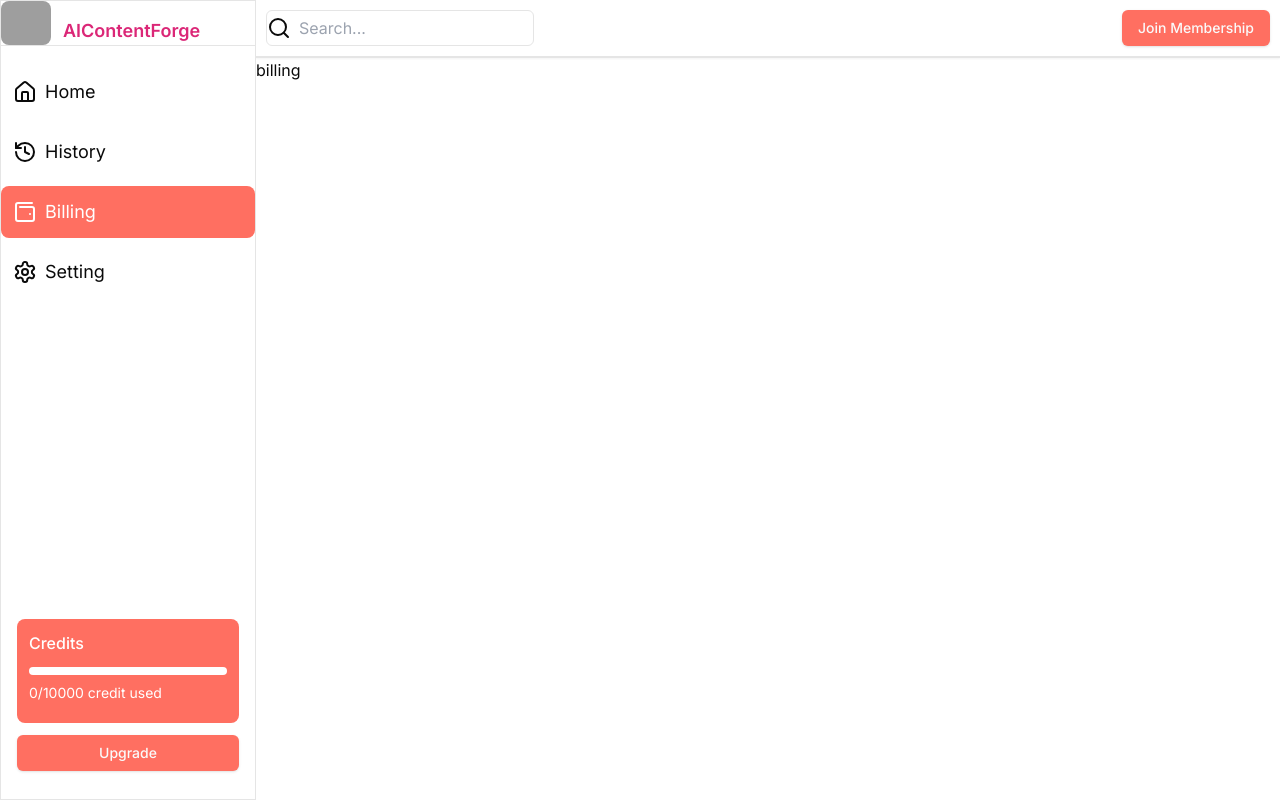
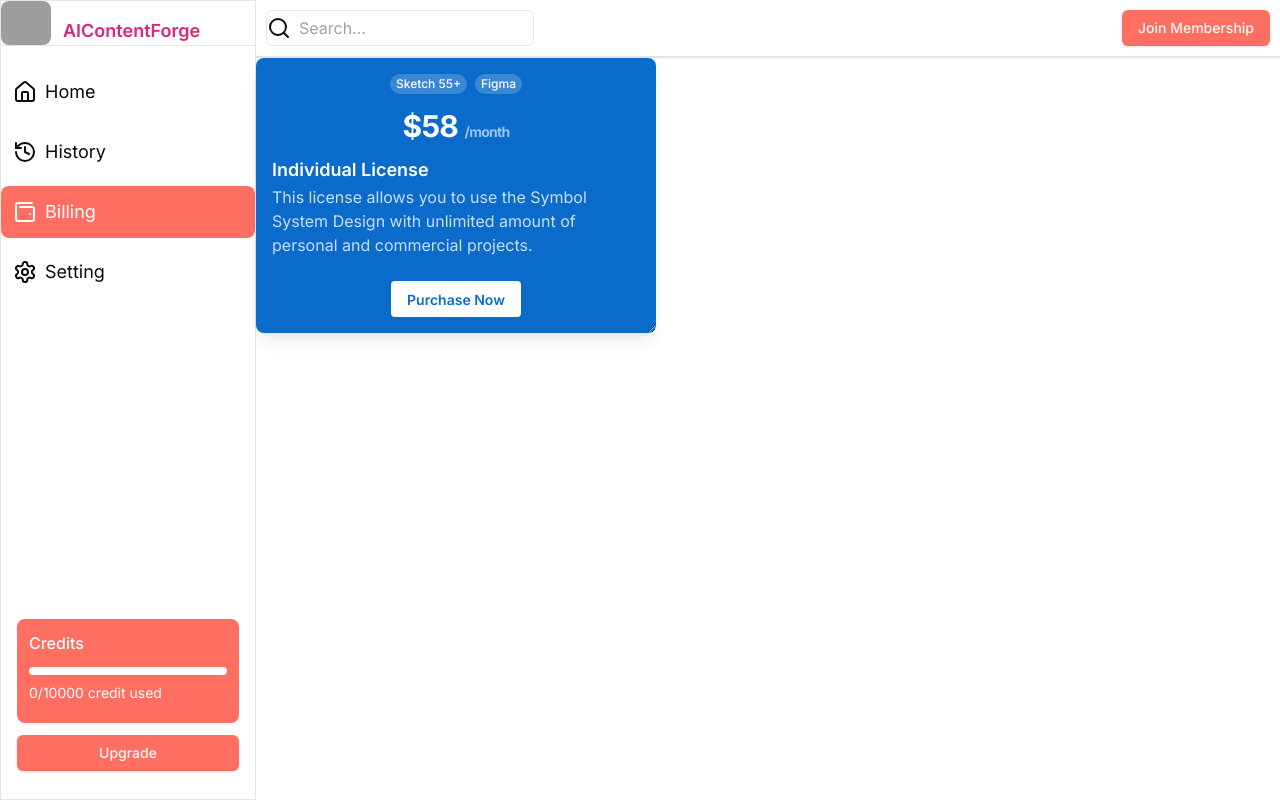
Before and after one commit to Priyanshu-ai902/AIContentForge, a Next.js app: page /dashboard/billing in a window 1280 px wide. Built offline with nearby package versions, Linux system fonts and the light colour scheme; no server answers; grey boxes are pictures that could not be loaded.

Commit message:
billing page added

```diff
--- a/app/dashboard/_components/SideNav.tsx
+++ b/app/dashboard/_components/SideNav.tsx
@@ -2,12 +2,12 @@
 
 import { History, HomeIcon, Settings, Wallet2 } from 'lucide-react'
 import Image from 'next/image'
-import { usePathname } from 'next/navigation'
+import { usePathname, useRouter } from 'next/navigation'
 import React, { useEffect } from 'react'
 import UsageTrack from './UsageTrack'
 
 function SideNav() {
-
+    const router = useRouter();
     const MenuList=[
         {
             name:'Home',
@@ -29,13 +29,13 @@
             icon:Settings,
             path:'/dashboard/setting'
         },
-
     ]
 
-    const path=usePathname();
+    const path = usePathname();
     useEffect(()=>{
         // console.log(path)
     },[])
+
     return (
         <div className='border h-screen relative'>
             <div className=' flex border-b gap-3'>
@@ -45,9 +45,13 @@
             </div>
             <div className=" mt-5">
                 {MenuList.map((menu,index)=>(
-                    <div key={index} className={`flex gap-2 mb-2 p-3
-                    hover:bg-primary hover:text-white rounded-lg cursor-pointer items-center
-                    ${path==menu.path&&'bg-primary text-white'}`}>
+                    <div
+                        key={index}
+                        className={`flex gap-2 mb-2 p-3
+                        hover:bg-primary hover:text-white rounded-lg cursor-pointer items-center
+                        ${path==menu.path&&'bg-primary text-white'}`}
+                        onClick={() => router.push(menu.path)}
+                    >
                         <menu.icon className='h-6 w-6'/>
                         <h2 className='text-lg'>{menu.name}</h2>
                     </div>
--- a/app/dashboard/billing/page.tsx
+++ b/app/dashboard/billing/page.tsx
@@ -1,11 +1,57 @@
-import React from 'react'
+import * as React from 'react';
+import Box from '@mui/joy/Box';
+import Button from '@mui/joy/Button';
+import Card from '@mui/joy/Card';
+import CardContent from '@mui/joy/CardContent';
+import CardActions from '@mui/joy/CardActions';
+import Chip from '@mui/joy/Chip';
+import Typography from '@mui/joy/Typography';
 
-function page() {
+export default function LicenseCard() {
   return (
-    <div>
-      billing
-    </div>
-  )
+    <Card
+
+      variant="solid"
+      color="primary"
+      invertedColors
+      sx={{
+        display:'flex',
+        alignItems:'center',
+        justifyContent:'center',
+        boxShadow: 'lg',
+        width: 400,
+        maxWidth: '100%',
+        // to make the demo resizeable
+        overflow: 'auto',
+        resize: 'horizontal',
+      }}
+    >
+      <Box sx={{ display: 'flex', gap: 1 }}>
+        <Chip size="sm" variant="soft">
+          Sketch 55+
+        </Chip>
+        <Chip size="sm" variant="soft">
+          Figma
+        </Chip>
+      </Box>
+      <div>
+        <Typography level="h2">
+          $58{' '}
+          <Typography fontSize="sm" textColor="text.tertiary">
+            /month
+          </Typography>
+        </Typography>
+      </div>
+      <CardContent>
+        <Typography level="title-lg">Individual License</Typography>
+        <Typography level="body-md">
+          This license allows you to use the Symbol System Design with unlimited
+          amount of personal and commercial projects.
+        </Typography>
+      </CardContent>
+      <CardActions>
+        <Button variant="solid">Purchase Now</Button>
+      </CardActions>
+    </Card>
+  );
 }
-
-export default page
```
Also changed, not shown: package.json (+10 -2 lines), 1 other file (tests, documents, lock files or other folders).
